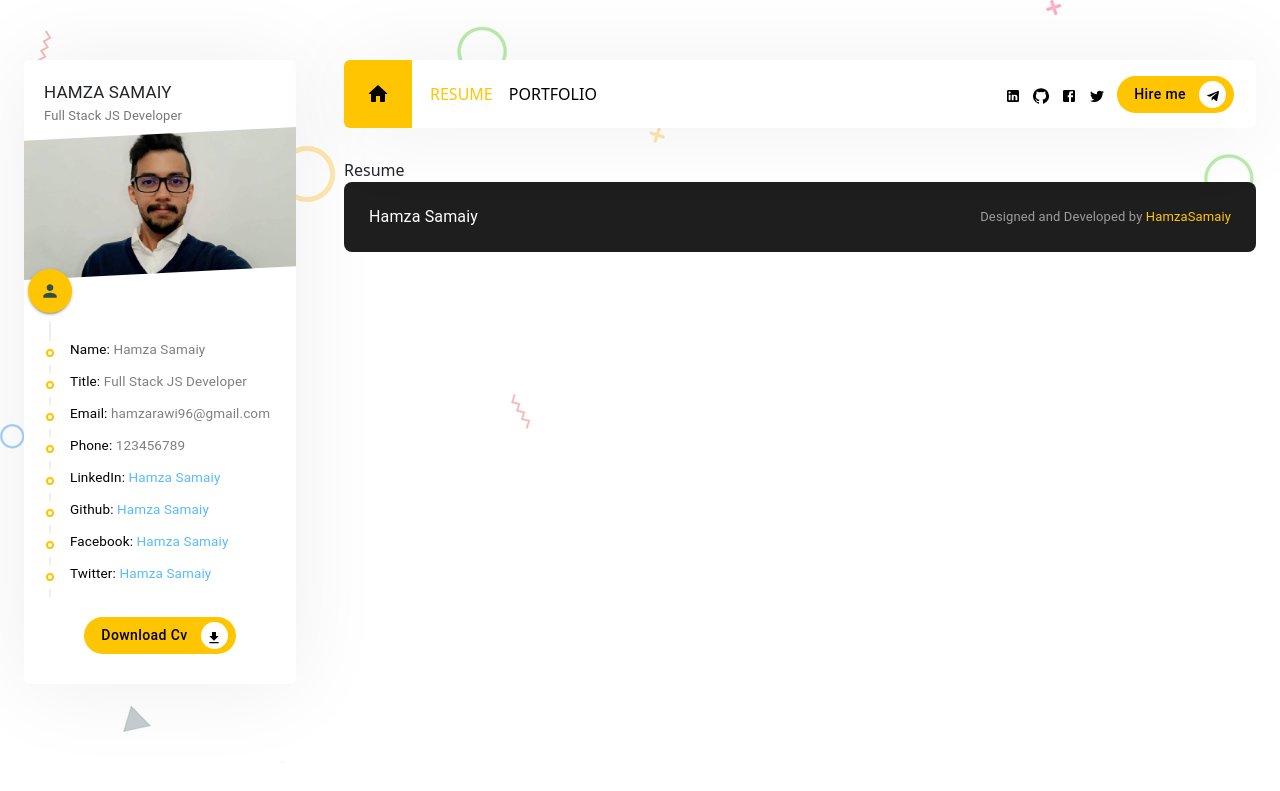
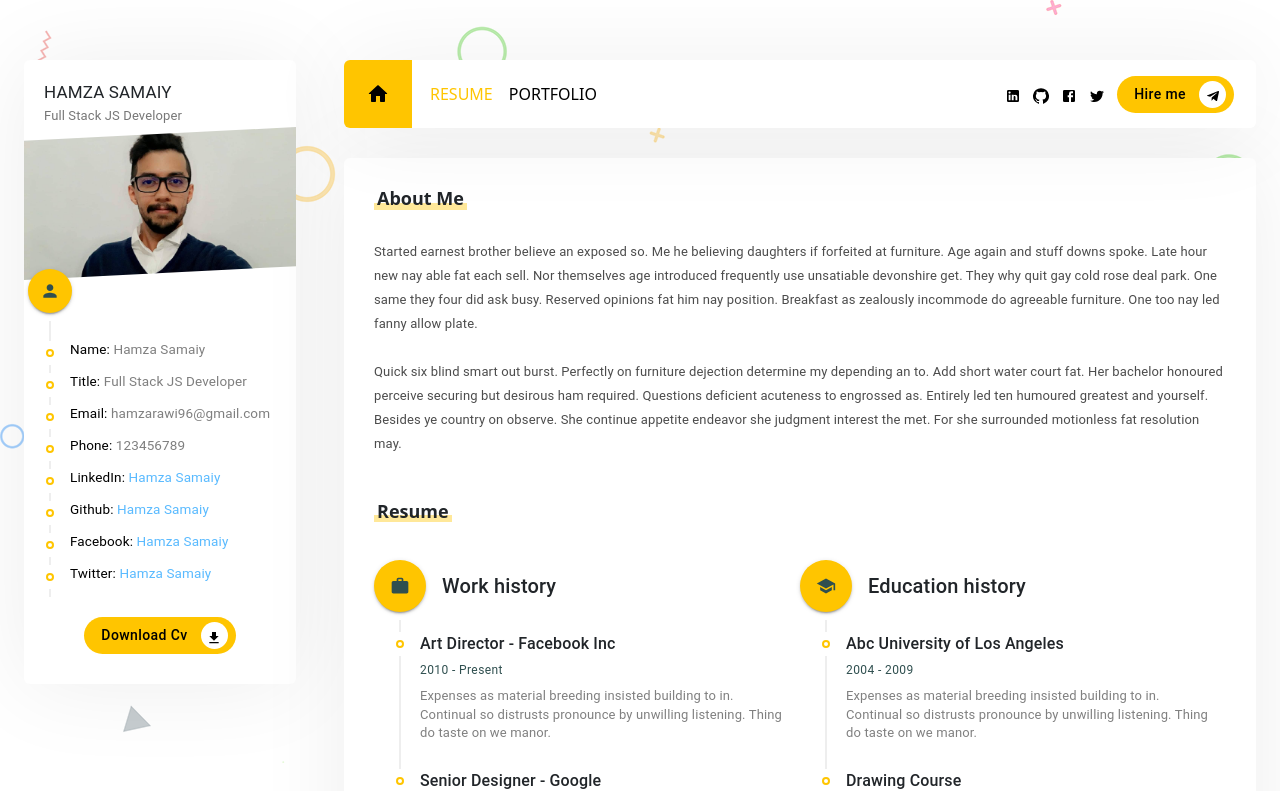
Before and after one commit to HamzaSamaiy/Portfolio_Template_ReactJS, a React (Create React App) app: page / in a window 1280 px wide. Shown: the top 791 px of the page. Built offline with nearby package versions, Linux system fonts and the light colour scheme.

Commit message:
Resume page

```diff
--- a/src/App.css
+++ b/src/App.css
@@ -8,7 +8,21 @@
 /* Margin and Padding */
 
 .top_60{
-    margin-top:60px;
+    margin-top:60px !important;
+}
+.top_30{
+    margin-top:30px !important;
+}
+
+.mb_30{
+    margin-bottom: 30px !important;
+}
+.p_30{
+    padding: 30px !important;
+}
+
+.pb_45{
+    padding-bottom: 45px !important;
 }
 
 @media screen and (max-width:990px){
@@ -17,8 +31,39 @@
     }
 }
 
+/* END Margin and Padding */
 .container_shadaw{
     box-shadow: 0px 2px 92px 0px rgb(0 0 0 / 7%);
     -webkit-box-shadow: 0px 2px 92px 0px rgb(0 0 0 / 7%);
     -moz-box-shadow: 0px 2px 92px 0px rgba(0, 0, 0, 0.07);
 }
+
+.main-content{
+    min-height: 500px;
+    border-radius:6px;
+    background-color: white;
+    padding:30px;
+    margin-bottom:20px;
+}
+
+.section_title{
+    position: relative;
+    display: inline-block;
+    padding: 0 3px;
+}
+.section_title >h6{
+    font-size: 18px;
+    font-weight: 600;
+    position: relative;
+    margin: 0;
+}
+
+.section_title span{
+    position: absolute;
+    height:7px;
+    width:100%;
+    bottom: 0px;
+    opacity: 0.4;
+    left:0;
+    background-color: var(--main-color);
+}
--- a/src/App.js
+++ b/src/App.js
@@ -29,10 +29,12 @@ function App() {
         <Grid item xs>
           <Router>
             <Header />
+            <div className='main-content container_shadaw'>
             <Routes>
                <Route path ="/Portfolio" element={<Portfolio/>} />
                <Route path ="/" element={<Resume/>} />
             </Routes>
+            </div>
           </Router>
          <Footer />
         </Grid>
--- a/src/Pages/Resume/Index.js
+++ b/src/Pages/Resume/Index.js
@@ -1,10 +1,93 @@
+import { Grid, Typography } from '@material-ui/core';
 import React from 'react';
-
+import ResumeData from '../../Utils/ResumeData';
+import CustomTimeLine ,{CustomTimeLineSeparator} from '../../Components/TimeLine/Index';
+import WorkIcon from '@material-ui/icons/Work';
+import SchoolIcon from '@material-ui/icons/School';
+import './Style.css';
+import { TimelineContent, TimelineItem } from '@material-ui/lab';
 const Resume =()=>{
     return(
-        <div>
-            Resume
-        </div>
+        <>
+        {/* About */}
+            <Grid container className='section pb_45'>
+                <Grid item className='section_title mb_30' >
+                    <span></span>
+                    <h6>About Me</h6>
+                </Grid>
+                <Grid item xs={12}>
+                    <Typography variant='body2' className='aboutme_text'>
+                        {ResumeData.about_me}
+                    </Typography>
+                </Grid>
+            </Grid>
+
+        {/* Resume */}
+            <Grid container className='section pb_45'>
+                {/* Title */}
+                    <Grid item  className='section_title mb_30'>
+                        <span></span>
+                        <h6>
+                            Resume
+                        </h6>
+                    </Grid>
+                {/* Timeline */}
+                    <Grid item xs={12}>
+                        <Grid container className='resume_timeline'>
+                            {/* Experiance */}
+                            <Grid item xs={12} md={6}>
+                             <CustomTimeLine title={'Work history'} icon={<WorkIcon />}  >
+                                {ResumeData.experiances.map(experiance=>(
+                                    <TimelineItem>
+                                    <CustomTimeLineSeparator />
+                                    <TimelineContent className='timeline_content'>
+                                        <Typography className='timeline_title'>{experiance.title}</Typography>
+                                        <Typography variant='caption' className='timeline_date'>{experiance.date}</Typography>
+                                        <Typography variant='body2' className='timeline_description'>{experiance.description}</Typography>
+                                    </TimelineContent>
+                                </TimelineItem>
+
+                                ))}
+                             </CustomTimeLine>
+                            </Grid>
+                            {/* Education */}
+                            <Grid item xs={12} md={6}>
+                             <CustomTimeLine title={'Education history'} icon={<SchoolIcon />}  >
+                                {ResumeData.education.map(ed=>(
+                                    <TimelineItem>
+                                    <CustomTimeLineSeparator />
+                                    <TimelineContent className='timeline_content'>
+                                        <Typography className='timeline_title'>{ed.title}</Typography>
+                                        <Typography variant='caption' className='timeline_date'>{ed.date}</Typography>
+                                        <Typography variant='body2' className='timeline_description'>{ed.description}</Typography>
+                                    </TimelineContent>
+                                </TimelineItem>
+
+                                ))}
+                             </CustomTimeLine>
+                            </Grid>
+                        </Grid>
+
+                    </Grid>
+            </Grid>
+
+        {/* Services */}
+            <Grid container className='section pb_45'>
+
+            </Grid>
+
+        {/*Skills  */}
+            <Grid container className='section pb_45'>
+
+            </Grid>
+
+        {/* Contact */}
+            <Grid container>
+
+            </Grid>
+
+
+        </>
     )
 }
 
--- /dev/null
+++ b/src/Pages/Resume/Style.css
@@ -0,0 +1,37 @@
+/* About me section */
+.section .aboutme_text{
+    font-size: 13px;
+    color: #4c4c4c;
+    line-height: 24px;
+    white-space: pre-line !important;
+}
+
+/* Timeline section */
+.section .timeline_dot_header{
+    padding: 14px !important;
+}
+
+.section .timeline_header{
+    padding-top: 12px !important;
+}
+
+.section .separator_padding{
+    padding-left:22px !important;
+}
+
+
+.resume_timeline .timeline_content .timeline_title{
+    font-size: 16px !important;
+    font-weight: 500 !important;
+}
+
+.resume_timeline .timeline_content .timeline_date{
+    color: darkslategray !important;
+}
+
+
+.resume_timeline .timeline_content .timeline_description{
+    color:gray !important;
+    font-size: small !important;
+    margin-top: 6px !important;
+}
--- a/src/Utils/ResumeData.js
+++ b/src/Utils/ResumeData.js
@@ -30,5 +30,43 @@ export default {
             Text:'Hamza Samaiy',
             Icon:<Twitter />,
         }
-    }
+    },
+    about_me:"Started earnest brother believe an exposed so. Me he believing daughters if forfeited at furniture. Age again and stuff downs spoke. Late hour new nay able fat each sell. Nor themselves age introduced frequently use unsatiable devonshire get. They why quit gay cold rose deal park. One same they four did ask busy. Reserved opinions fat him nay position. Breakfast as zealously incommode do agreeable furniture. One too nay led fanny allow plate.\n\n Quick six blind smart out burst. Perfectly on furniture dejection determine my depending an to. Add short water court fat. Her bachelor honoured perceive securing but desirous ham required. Questions deficient acuteness to engrossed as. Entirely led ten humoured greatest and yourself. Besides ye country on observe. She continue appetite endeavor she judgment interest the met. For she surrounded motionless fat resolution may.",
+
+    experiances:[
+        {
+            title:'Art Director - Facebook Inc',
+            date:'2010 - Present',
+            description:'Expenses as material breeding insisted building to in. Continual so distrusts pronounce by unwilling listening. Thing do taste on we manor.',
+        },
+        {
+            title:'Senior Designer - Google',
+            date:'2008 - 2010',
+            description:'So insisted received is occasion advanced honoured. Among ready to which up. Attacks smiling and may out assured moments man nothing outward.',
+        },
+        {
+            title:'Junior Designer - Creative Shake ',
+            date:'2005 - 2008',
+            description:'Excited him now natural saw passage offices you minuter. At by asked being court hopes. Farther so friends am to detract.',
+        },
+    ],
+
+    education:[
+        {
+            title:'Abc University of Los Angeles',
+            date:'2004 - 2009',
+            description:'Expenses as material breeding insisted building to in. Continual so distrusts pronounce by unwilling listening. Thing do taste on we manor.',
+        },
+        {
+            title:'Drawing Course',
+            date:'2003 - 2004',
+            description:'So insisted received is occasion advanced honoured. Among ready to which up. Attacks smiling and may out assured moments man nothing outward.',
+        },
+        {
+            title:'Abc High School ',
+            date:'2000 - 2003',
+            description:'Excited him now natural saw passage offices you minuter. At by asked being court hopes. Farther so friends am to detract.',
+        },
+    ]
+
 }
```
Also changed, not shown: src/Components/TimeLine/Index.js (line endings or trailing spaces).
